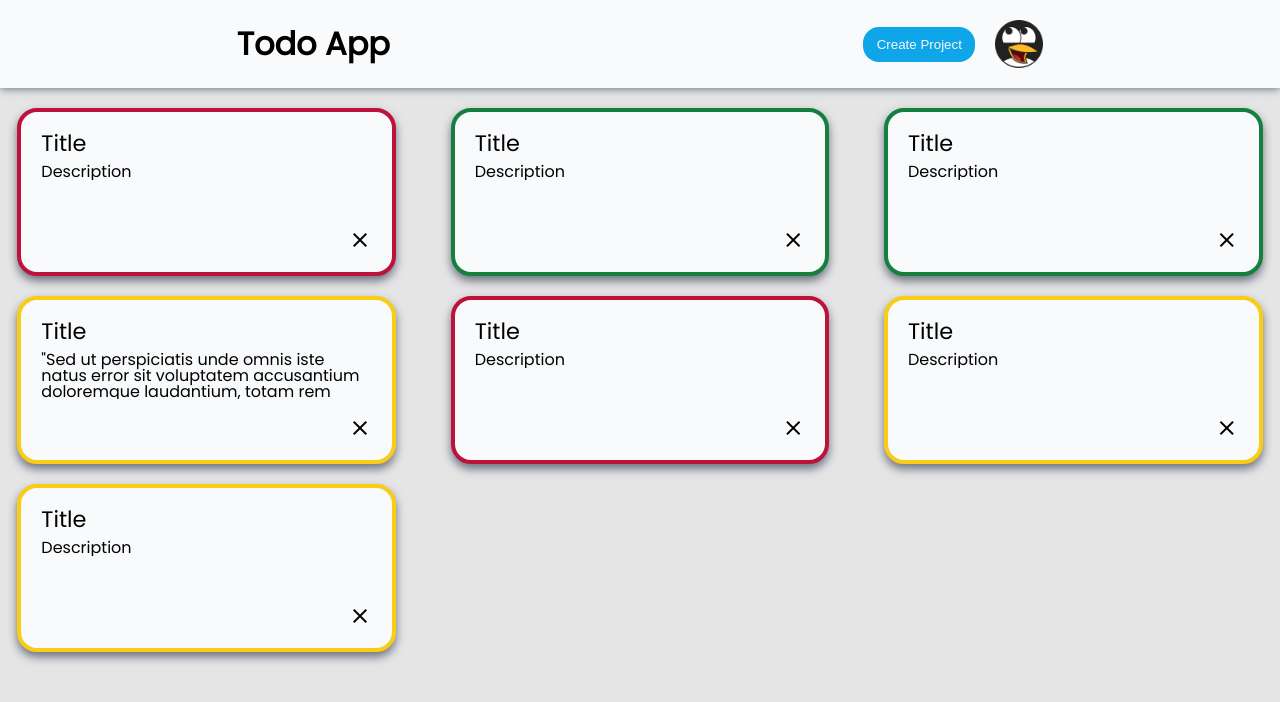
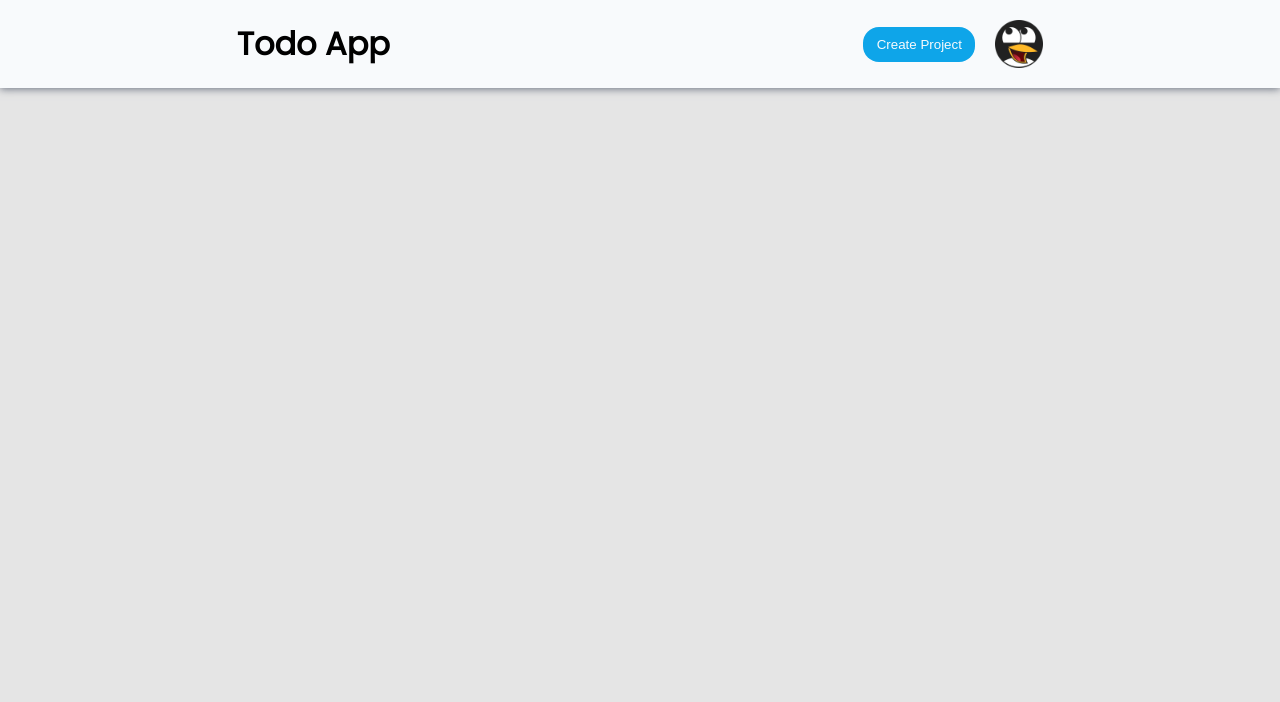
Before and after one commit to simmeringstew/todo, a website built with webpack: page dist/index.html in a window 1280 px wide. Built offline with nearby package versions, Linux system fonts and the light colour scheme.

Commit message:
Removed the temporary project cards

```diff
--- a/dist/index.html
+++ b/dist/index.html
@@ -37,49 +37,8 @@
                 <img src="images/penguin-profile.png" alt="profile picture" class="profile-picture">
             </div>
         </header>
-        <!-- temp to just create what the projects area should look like -->
-        <div class="projects">
-            <div class="project-card urgent">
-                <h2 class="project-title">Title</h2>
-                <p class="project-description">Description</p>
-                <div class="material-symbols-outlined close">close</div>
-            </div>
-
-            <div class="project-card not-urgent">
-                <h2 class="project-title">Title</h2>
-                <p class="project-description">Description</p>
-                <div class="material-symbols-outlined close">close</div>
-            </div>
-
-            <div class="project-card not-urgent">
-                <h2 class="project-title">Title</h2>
-                <p class="project-description">Description</p>
-                <div class="material-symbols-outlined close">close</div>
-            </div>
-
-            <div class="project-card paused">
-                <h2 class="project-title">Title</h2>
-                <p class="project-description">"Sed ut perspiciatis unde omnis iste natus error sit voluptatem accusantium doloremque laudantium, totam rem aperiam, eaque ipsa quae ab illo inventore veritatis et quasi architecto beatae vitae dicta sunt explicabo. Nemo enim ipsam voluptatem quia voluptas sit aspernatur aut odit aut fugit, sed quia consequuntur magni dolores eos qui ratione voluptatem sequi nesciunt. Neque porro quisquam est, qui dolorem ipsum quia dolor sit amet, consectetur, adipisci velit, sed quia non numquam eius modi tempora incidunt ut labore et dolore magnam aliquam quaerat voluptatem. Ut enim ad minima veniam, quis nostrum exercitationem ullam corporis suscipit laboriosam, nisi ut aliquid ex ea commodi consequatur? Quis autem vel eum iure reprehenderit qui in ea voluptate velit esse quam nihil molestiae consequatur, vel illum qui dolorem eum fugiat quo voluptas nulla pariatur?"</p>
-                <div class="material-symbols-outlined close">close</div>
-            </div>
-
-            <div class="project-card urgent">
-                <h2 class="project-title">Title</h2>
-                <p class="project-description">Description</p>
-                <div class="material-symbols-outlined close">close</div>
-            </div>
-
-            <div class="project-card paused">
-                <h2 class="project-title">Title</h2>
-                <p class="project-description">Description</p>
-                <div class="material-symbols-outlined close">close</div>
-            </div>
-
-            <div class="project-card paused">
-                <h2 class="project-title">Title</h2>
-                <p class="project-description">Description</p>
-                <div class="material-symbols-outlined close">close</div>
-            </div>
+        <!-- div where the project cards go -->
+        <div class="projects"></div>
         </div>
     </div>
 </body>
```
